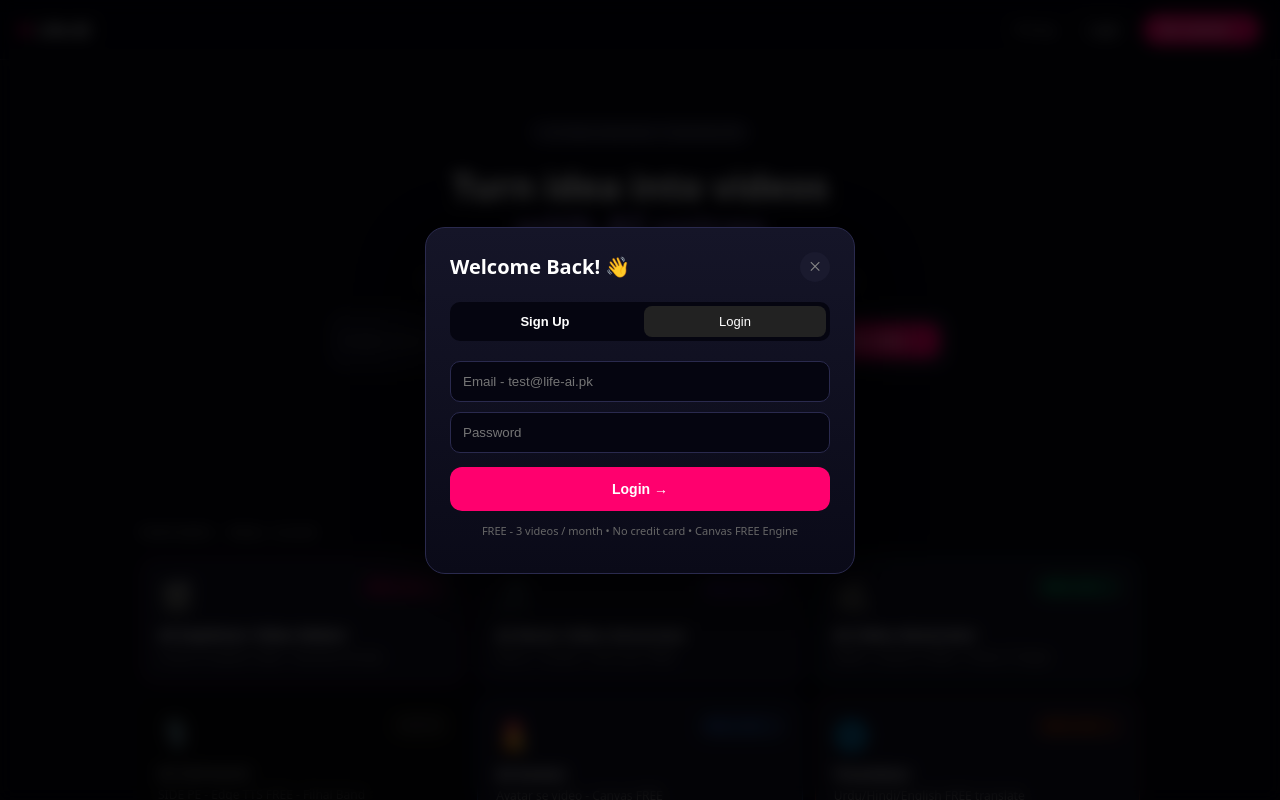
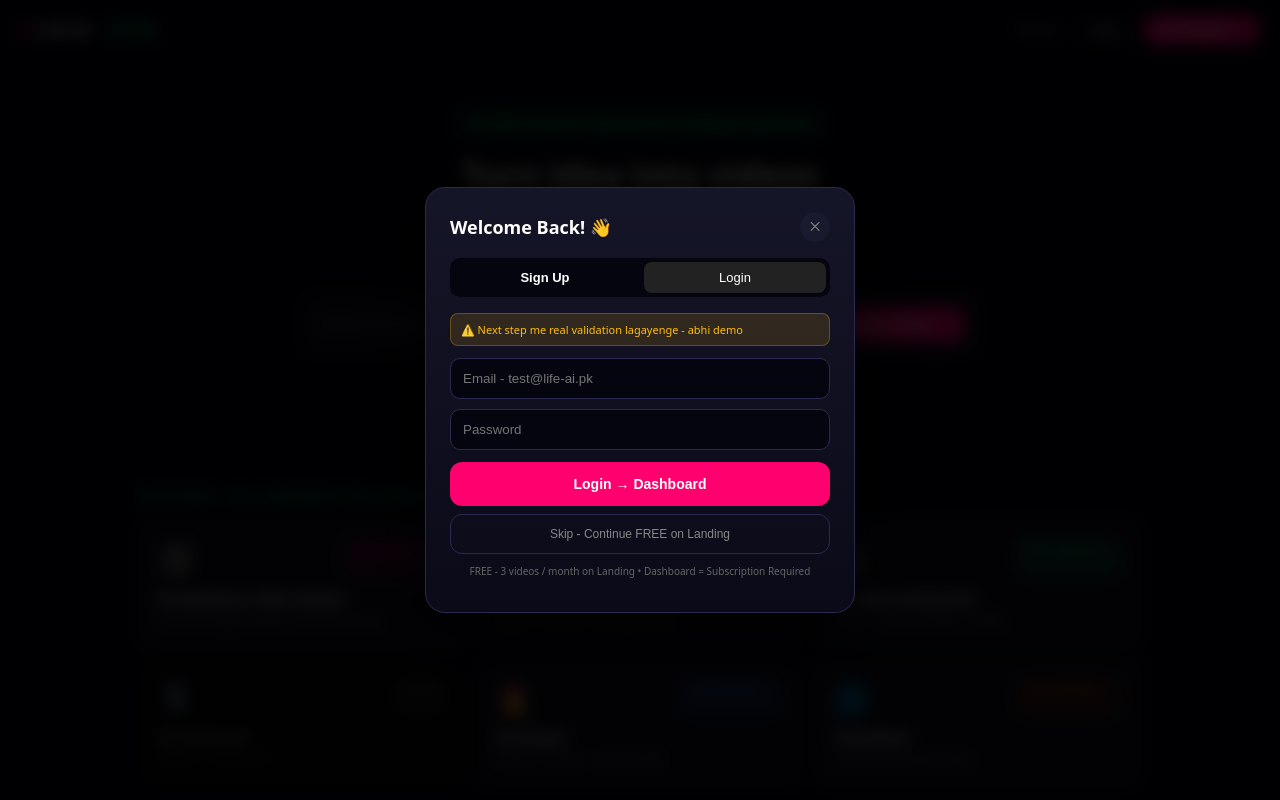
Before and after one commit to muradofficalid-art/LifeAI, a Next.js app: page / in a window 1280 px wide. Both pictures are taken after a click on the button "Login". Shown: the top 800 px of the page. Built offline with nearby package versions, Linux system fonts and the light colour scheme.

Commit message:
Update page.tsx

```diff
--- a/app/page.tsx
+++ b/app/page.tsx
@@ -1,106 +1,161 @@
 "use client";
-import { useState } from "react";
+import { useState, useRef, useEffect } from "react";
 import { useRouter } from "next/navigation";
 
 const FEATURES = [
-  { id: "explainer", icon: "🎬", title: "AI Explainer Video Maker", desc: "Script se explain video - Business ke liye", color: "#ff006e", route: "/dashboard/script-to-video?workflow=explainer" },
-  { id: "music", icon: "🎵", title: "AI Music Video Generator", desc: "Music + visuals - Auto sync FREE", color: "#8338ec", route: "/dashboard/script-to-video?workflow=music" },
-  { id: "video", icon: "🎥", title: "AI Video Generator", desc: "MAIN - Script to Video - Phase 2 Target", color: "#00ff88", route: "/dashboard/script-to-video" },
-  { id: "voice", icon: "🎙️", title: "AI Voiceover", desc: "SIDE PE - Edge TTS FREE - Filhal Band", color: "#ffbe0b", side: true, route: "" },
-  { id: "avatar", icon: "🧑‍🎤", title: "AI Avatar", desc: "Avatar se video - Canvas FREE", color: "#3a86ff", route: "/dashboard/script-to-video?workflow=avatar" },
-  { id: "translator", icon: "🌐", title: "Translator", desc: "Urdu/Hindi/English FREE translate", color: "#fb5607", route: "/dashboard/script-to-video?workflow=translator" },
+  { id: "explainer", icon: "🎬", title: "AI Explainer Video Maker", desc: "Script se explain video - Business ke liye", color: "#ff006e" },
+  { id: "music", icon: "🎵", title: "AI Music Video Generator", desc: "Music + visuals - Auto sync FREE", color: "#8338ec" },
+  { id: "video", icon: "🎥", title: "AI Video Generator", desc: "MAIN - Script to Video - 3 FREE", color: "#00ff88" },
+  { id: "voice", icon: "🎙️", title: "AI Voiceover", desc: "SIDE PE - Filhal Band", color: "#ffbe0b", side: true },
+  { id: "avatar", icon: "🧑‍🎤", title: "AI Avatar", desc: "Avatar se video - Canvas FREE", color: "#3a86ff" },
+  { id: "translator", icon: "🌐", title: "Translator", desc: "Urdu/Hindi/English FREE", color: "#fb5607" },
 ];
 
 export default function LandingPage() {
   const router = useRouter();
-  const [activePage, setActivePage] = useState<string | null>(null);
+  const [idea, setIdea] = useState("");
+  const [generating, setGenerating] = useState(false);
+  const [videoUrl, setVideoUrl] = useState<string | null>(null);
+  const [progress, setProgress] = useState(0);
+  const [freeUsed, setFreeUsed] = useState(0);
   const [showAuth, setShowAuth] = useState(false);
   const [authMode, setAuthMode] = useState<"login"|"signup">("signup");
-  const [isLoggedIn, setIsLoggedIn] = useState(false);
-  const [idea, setIdea] = useState("");
+  const canvasRef = useRef<HTMLCanvasElement>(null);
 
-  const handleGenerateClick = () => {
-    if(!isLoggedIn){
-      setAuthMode("signup");
-      setShowAuth(true);
+  useEffect(()=>{
+    const used = parseInt(localStorage.getItem("lifeai_free_used") || "0");
+    setFreeUsed(used);
+  },[]);
+
+  const generateOnLanding = async () => {
+    if(!idea.trim()){ alert("Jan pehle idea likho! Eg: 5 money habits"); return; }
+    if(freeUsed >= 3){
+      alert("3 FREE videos khatam jan! Pricing pe jao - Rs 8,000 me 60 videos!");
+      router.push('/pricing');
       return;
     }
-    if(idea.trim()){
-      router.push(`/dashboard/script-to-video?idea=${encodeURIComponent(idea)}`);
-    } else {
-      router.push('/dashboard');
+
+    setGenerating(true);
+    setProgress(0);
+    setVideoUrl(null);
+    const interval = setInterval(()=> setProgress(p => p < 90 ? p+15 : p), 500);
+
+    try {
+      const canvas = canvasRef.current!;
+      const ctx = canvas.getContext('2d')!;
+      canvas.width = 1280; canvas.height = 720;
+
+      const images = [
+        "https://images.unsplash.com/photo-1551288049-bebda4e38f71?w=1280",
+        "https://images.unsplash.com/photo-1460925895917-afdab827c52f?w=1280",
+        "https://images.unsplash.com/photo-1553729459-efe14ef6055d?w=1280",
+      ];
+
+      const loadedImgs = await Promise.all(images.map(src => {
+        return new Promise<HTMLImageElement>((res)=>{
+          const img = new Image(); img.crossOrigin = "anonymous"; img.src = src;
+          img.onload = ()=> res(img); img.onerror = ()=> res(new Image());
+        });
+      }));
+
+      const stream = canvas.captureStream(30);
+      const recorder = new MediaRecorder(stream, { mimeType: 'video/webm' });
+      const chunks: Blob[] = [];
+      recorder.ondataavailable = e => chunks.push(e.data);
+
+      const recPromise = new Promise<string>((resolve)=>{
+        recorder.onstop = ()=>{
+          const blob = new Blob(chunks, { type: 'video/webm' });
+          resolve(URL.createObjectURL(blob));
+        };
+      });
+
+      recorder.start();
+      let frame = 0;
+      const totalFrames = 240;
+
+      const draw = () => {
+        if(frame >= totalFrames){ recorder.stop(); return; }
+        const imgIndex = Math.floor(frame / 80) % loadedImgs.length;
+        const img = loadedImgs[imgIndex];
+        try{ ctx.drawImage(img, 0, 0, canvas.width, canvas.height); }catch{}
+        ctx.fillStyle = "rgba(0,0,0,0.5)"; ctx.fillRect(0, 0, canvas.width, canvas.height);
+        ctx.fillStyle = "#fff"; ctx.font = "bold 42px system-ui"; ctx.textAlign = "center";
+        ctx.fillText(idea.slice(0, 60), canvas.width/2, canvas.height/2);
+        ctx.fillStyle = "#00ff88"; ctx.font = "20px system-ui";
+        ctx.fillText(`Life-AI • ${FEATURES[2].title} • ${freeUsed+1}/3 FREE`, canvas.width/2, canvas.height - 50);
+        frame++;
+        requestAnimationFrame(draw);
+      };
+      draw();
+
+      const url = await recPromise;
+      clearInterval(interval);
+      setProgress(100);
+      setVideoUrl(url);
+      const newUsed = freeUsed + 1;
+      setFreeUsed(newUsed);
+      localStorage.setItem("lifeai_free_used", newUsed.toString());
+
+    } catch(e){
+      clearInterval(interval);
+      setVideoUrl("https://www.w3schools.com/html/mov_bbb.mp4");
     }
+    setGenerating(false);
   };
-
-  const handleFeatureClick = (f:any) => {
-    if(f.side){
-      alert("🎙️ AI Voiceover SIDE PE hai jan - Filhal band hai, Phase 2 me ayega!");
-      return;
-    }
-    if(!isLoggedIn){
-      setAuthMode("signup");
-      setShowAuth(true);
-      return;
-    }
-    if(f.id === 'video'){
-      handleGenerateClick();
-      return;
-    }
-    setActivePage(f.id);
-  };
-
-  if (activePage) {
-    const feature = FEATURES.find(f => f.id === activePage);
-    return <FeaturePage feature={feature} onBack={() => setActivePage(null)} onStart={()=>{
-      router.push(feature?.route || '/dashboard/script-to-video');
-    }} />;
-  }
 
   return (
     <div style={{background:"#050510", color:"#fff", minHeight:"100vh", fontFamily:"system-ui"}}>
+      <canvas ref={canvasRef} style={{display:"none"}}></canvas>
+
       <header style={{padding:"14px 20px", display:"flex", justifyContent:"space-between", borderBottom:"1px solid #1a1a2e", position:"sticky", top:0, background:"rgba(5,5,16,0.95)", backdropFilter:"blur(10px)", zIndex:20}}>
-        <div style={{display:"flex", alignItems:"center", gap:8, cursor:"pointer"}} onClick={()=>window.scrollTo({top:0, behavior:'smooth'})}><div style={{width:10,height:10,background:"#ff006e",borderRadius:"50%"}}></div><b>Life-AI</b></div>
+        <div style={{display:"flex", alignItems:"center", gap:8, cursor:"pointer"}} onClick={()=>window.scrollTo({top:0, behavior:'smooth'})}><div style={{width:10,height:10,background:"#ff006e",borderRadius:"50%"}}></div><b>Life-AI</b><span style={{fontSize:10, color:"#00ff88", background:"#00ff8822", padding:"2px 6px", borderRadius:10, marginLeft:6, border:"1px solid #00ff8844"}}>{freeUsed}/3 FREE</span></div>
         <div style={{display:"flex", gap:8, alignItems:"center"}}>
           <button onClick={()=>router.push('/pricing')} style={{background:"transparent", color:"#aaa", border:"none", padding:"6px 10px", borderRadius:20, cursor:"pointer", fontSize:13}}>Pricing</button>
-          {!isLoggedIn ? (
-            <>
-              <button onClick={()=>{setAuthMode("login"); setShowAuth(true)}} style={{background:"transparent", color:"#fff", border:"1px solid #333", padding:"7px 14px", borderRadius:20, cursor:"pointer", fontSize:13}}>Login</button>
-              <button onClick={()=>{setAuthMode("signup"); setShowAuth(true)}} style={{background:"#ff006e", color:"#fff", border:"none", padding:"8px 16px", borderRadius:20, cursor:"pointer", fontWeight:600, fontSize:13}}>Get started →</button>
-            </>
-          ) : (
-            <button onClick={()=>router.push('/dashboard')} style={{background:"#00ff88", color:"#000", border:"none", padding:"8px 16px", borderRadius:20, cursor:"pointer", fontWeight:700, fontSize:13}}>Dashboard →</button>
-          )}
+          <button onClick={()=>{setAuthMode("login"); setShowAuth(true)}} style={{background:"transparent", color:"#fff", border:"1px solid #333", padding:"7px 14px", borderRadius:20, cursor:"pointer", fontSize:13}}>Login</button>
+          <button onClick={()=>{setAuthMode("signup"); setShowAuth(true)}} style={{background:"#ff006e", color:"#fff", border:"none", padding:"8px 16px", borderRadius:20, cursor:"pointer", fontWeight:600, fontSize:13}}>Get started →</button>
         </div>
       </header>
 
-      <div style={{textAlign:"center", padding:"60px 20px 20px"}}>
-        <div style={{fontSize:12, color:"#888", background:"#1a1a2e", display:"inline-block", padding:"4px 12px", borderRadius:20}}>• AI Video Generator • Cinematic 8K</div>
-        <h1 style={{fontSize:36, margin:"20px 0", lineHeight:1.2}}>Turn idea into videos<br/><span style={{color:"#a78bfa"}}>with AI voices</span></h1>
-        <p style={{color:"#888", fontSize:14}}>Transform your ideas into stunning videos with AI video generator.</p>
+      <div style={{textAlign:"center", padding:"50px 20px 20px"}}>
+        <div style={{fontSize:12, color:"#00ff88", background:"#00ff8822", border:"1px solid #00ff8844", display:"inline-block", padding:"4px 12px", borderRadius:20}}>• AI Video Generator • Cinematic 8K • Landing pe hi Generate</div>
+        <h1 style={{fontSize:34, margin:"18px 0", lineHeight:1.2}}>Turn idea into videos<br/><span style={{color:"#a78bfa"}}>with AI voices</span></h1>
+        <p style={{color:"#888", fontSize:14}}>Generate & Download FREE on this page - 3 Videos / Month</p>
 
-        <div style={{background:"#111122", border:"1px solid #222", borderRadius:16, padding:12, maxWidth:600, margin:"20px auto", display:"flex", gap:8}}>
-          <input value={idea} onChange={e=>setIdea(e.target.value)} placeholder="Create a faceless TikTok video about 5 money habits..." style={{flex:1, background:"transparent", border:"none", color:"#fff", outline:"none"}}/>
-          <button onClick={handleGenerateClick} style={{background:"#ff006e", color:"#fff", border:"none", padding:"10px 18px", borderRadius:12, cursor:"pointer", fontWeight:600}}>Generate video →</button>
+        <div style={{background:"#111122", border:"1px solid #222", borderRadius:16, padding:12, maxWidth:650, margin:"20px auto", display:"flex", gap:8}}>
+          <input value={idea} onChange={e=>setIdea(e.target.value)} placeholder="Create a faceless TikTok video about 5 money habits..." style={{flex:1, background:"transparent", border:"none", color:"#fff", outline:"none", fontSize:14}}/>
+          <button onClick={generateOnLanding} disabled={generating} style={{background: generating ? "#555" : "#ff006e", color:"#fff", border:"none", padding:"10px 18px", borderRadius:12, cursor:"pointer", fontWeight:600}}>{generating ? `${progress}%` : "Generate video →"}</button>
         </div>
 
+        {(generating || videoUrl) && (
+          <div style={{maxWidth:700, margin:"20px auto", background:"#111122", border:"1px solid #2a2a4e", borderRadius:20, padding:16, textAlign:"left"}}>
+            {generating && <div style={{padding:10}}><div style={{width:"100%", height:8, background:"#1a1a2e", borderRadius:10, overflow:"hidden"}}><div style={{width:`${progress}%`, height:"100%", background:"#ff006e", transition:"width 0.5s"}}></div></div><p style={{fontSize:12, color:"#888", marginTop:10, textAlign:"center"}}>Canvas FREE Engine se video ban rahi hai jan... {progress}%</p></div>}
+            {videoUrl && (
+              <>
+                <video src={videoUrl} controls autoPlay style={{width:"100%", borderRadius:12, background:"#000"}}></video>
+                <div style={{display:"flex", gap:10, marginTop:12, flexWrap:"wrap"}}>
+                  <a href={videoUrl} download={`life-ai-${Date.now()}.webm`} style={{flex:1, background:"#00ff88", color:"#000", padding:"12px", borderRadius:12, textAlign:"center", fontWeight:700, textDecoration:"none", fontSize:13, minWidth:120}}>⬇️ Download FREE</a>
+                  <button onClick={()=>{setAuthMode("signup"); setShowAuth(true)}} style={{flex:1, background:"#ff006e", color:"#fff", border:"none", padding:"12px", borderRadius:12, fontWeight:700, cursor:"pointer", fontSize:13, minWidth:180}}>😍 Love it? Signup - Rs 8k →</button>
+                </div>
+                <div style={{fontSize:11, color:"#00ff88", marginTop:10, textAlign:"center"}}>✓ {freeUsed}/3 FREE used - {3-freeUsed} left! After that → Pricing + Login Required</div>
+              </>
+            )}
+          </div>
+        )}
+
         <div style={{display:"flex", gap:10, justifyContent:"center", marginTop:16, flexWrap:"wrap"}}>
-          <button onClick={handleGenerateClick} style={{background:"#ff006e", color:"#fff", border:"none", padding:"12px 22px", borderRadius:24, cursor:"pointer", fontWeight:700}}>Get started for free →</button>
+          <button onClick={generateOnLanding} style={{background:"#ff006e", color:"#fff", border:"none", padding:"12px 22px", borderRadius:24, cursor:"pointer", fontWeight:700}}>Get started for free →</button>
           <button onClick={()=>router.push('/pricing')} style={{background:"#1a1a2e", color:"#fff", border:"1px solid #333", padding:"12px 22px", borderRadius:24, cursor:"pointer"}}>View pricing • Rs 8k</button>
         </div>
       </div>
 
-      <div style={{padding:20, maxWidth:1000, margin:"40px auto 0"}}>
-        <h3 style={{fontSize:12, letterSpacing:2, color:"#888"}}>FEATURES - REAL CLICK</h3>
+      <div style={{padding:20, maxWidth:1000, margin:"20px auto 0"}}>
+        <h3 style={{fontSize:12, letterSpacing:2, color:"#00ff88"}}>FEATURES - ALL GENERATE ON LANDING - {freeUsed}/3 FREE</h3>
         <div style={{display:"grid", gridTemplateColumns:"repeat(auto-fit,minmax(280px,1fr))", gap:12, marginTop:16}}>
           {FEATURES.map(f=>(
-            <div key={f.id} onClick={()=>handleFeatureClick(f)}
-              style={{background:f.side ? "#0a0a0a" : "#111122", border:`1px solid ${f.side ? "#222" : f.color}55`, borderRadius:16, padding:18, cursor: f.side ? "not-allowed" : "pointer", opacity: f.side ? 0.6 : 1, transition:"all 0.2s"}}>
-              <div style={{display:"flex", justifyContent:"space-between", alignItems:"start"}}>
-                <div style={{fontSize:28}}>{f.icon}</div>
-                <span style={{fontSize:10, background:f.side?"#222":f.color+"22", color: f.side?"#888":f.color, padding:"3px 8px", borderRadius:20, border:`1px solid ${f.color}88`}}>{f.side ? "SIDE PE" : "REAL CLICK →"}</span>
-              </div>
-              <h4 style={{margin:"10px 0 4px", fontSize:15}}>{f.title}</h4>
-              <p style={{margin:0, fontSize:12, color:"#888"}}>{f.desc}</p>
+            <div key={f.id} onClick={()=> f.side ? alert("🎙️ Voiceover SIDE PE hai jan - Phase 2 me ayega!") : generateOnLanding()} style={{background:f.side ? "#0a0a0a" : "#111122", border:`1px solid ${f.side ? "#222" : f.color}55`, borderRadius:16, padding:18, cursor: f.side ? "not-allowed" : "pointer", opacity: f.side ? 0.6 : 1}}>
+              <div style={{display:"flex", justifyContent:"space-between"}}><div style={{fontSize:28}}>{f.icon}</div><span style={{fontSize:10, background:f.side?"#222":f.color+"22", color: f.side?"#888":f.color, padding:"3px 8px", borderRadius:20, border:`1px solid ${f.color}88`}}>{f.side ? "SIDE PE" : "FREE GENERATE →"}</span></div>
+              <h4 style={{margin:"10px 0 4px", fontSize:15}}>{f.title}</h4><p style={{margin:0, fontSize:12, color:"#888"}}>{f.desc}</p>
             </div>
           ))}
         </div>
@@ -108,55 +163,32 @@ export default function LandingPage() {
 
       <div style={{padding:20, maxWidth:1000, margin:"20px auto"}}>
         <div style={{display:"grid", gridTemplateColumns:"1fr 1fr", gap:20, fontSize:12, color:"#888", borderTop:"1px solid #1a1a2e", paddingTop:20}}>
-          <div><b style={{color:"#fff", fontSize:11}}>FEATURES</b><br/><br/>{FEATURES.map(f=> <div key={f.id} onClick={()=>handleFeatureClick(f)} style={{marginBottom:6, cursor: f.side ? "not-allowed" : "pointer", color: f.side ? "#555" : "#aaa"}}>{f.title} →</div>)}</div>
-          <div><b style={{color:"#fff", fontSize:11}}>PRICING</b><br/><br/><div style={{cursor:"pointer"}} onClick={()=>router.push('/pricing')}>Pricing - Rs 0 - Rs 15k →<br/>Free - 3 videos / month<br/>Standard - Rs 8,000<br/>Premium - Rs 15,000</div></div>
+          <div><b style={{color:"#fff", fontSize:11}}>FEATURES - FREE</b><br/><br/>{FEATURES.map(f=> <div key={f.id} onClick={()=> f.side ? null : generateOnLanding()} style={{marginBottom:6, cursor:"pointer", color: f.side ? "#555" : "#00ff88"}}>{f.title} → FREE</div>)}</div>
+          <div><b style={{color:"#fff", fontSize:11}}>PRICING</b><br/><br/><div style={{cursor:"pointer"}} onClick={()=>router.push('/pricing')}>Pricing - Rs 0 - Rs 15k →<br/>Free - 3 videos / month<br/>Standard - Rs 8,000 - 60 videos<br/>Premium - Rs 15,000</div></div>
         </div>
       </div>
 
+      {/* ✅ LOGIN FEATURE - FULL WAPAS HAI - REMOVE NAHI HUA */}
       {showAuth && (
-        <div style={{position:"fixed", inset:0, background:"rgba(0,0,0,0.8)", backdropFilter:"blur(8px)", display:"flex", alignItems:"center", justifyContent:"center", zIndex:100, padding:20}}>
+        <div style={{position:"fixed", inset:0, background:"rgba(0,0,0,0.85)", backdropFilter:"blur(8px)", display:"flex", alignItems:"center", justifyContent:"center", zIndex:100, padding:20}}>
           <div style={{background:"linear-gradient(180deg, #151528, #0a0a18)", border:"1px solid #2a2a4e", borderRadius:20, padding:24, width:"100%", maxWidth:380, boxShadow:"0 20px 80px rgba(0,0,0,0.8)"}}>
-            <div style={{display:"flex", justifyContent:"space-between", alignItems:"center", marginBottom:20}}>
-              <h2 style={{margin:0, fontSize:20}}>{authMode==="login" ? "Welcome Back! 👋" : "Create Account 🚀"}</h2>
+            <div style={{display:"flex", justifyContent:"space-between", alignItems:"center", marginBottom:16}}>
+              <h2 style={{margin:0, fontSize:18}}>{authMode==="login" ? "Welcome Back! 👋" : "Create Account 🚀"}</h2>
               <button onClick={()=>setShowAuth(false)} style={{background:"#1a1a2e", border:"none", color:"#888", width:30, height:30, borderRadius:"50%", cursor:"pointer"}}>✕</button>
             </div>
-            <div style={{display:"flex", gap:8, marginBottom:20, background:"#050510", borderRadius:10, padding:4}}>
+            <div style={{display:"flex", gap:8, marginBottom:16, background:"#050510", borderRadius:10, padding:4}}>
               <button onClick={()=>setAuthMode("signup")} style={{flex:1, background: authMode==="signup" ? "#ff006e" : "transparent", color:"#fff", border:"none", padding:"8px", borderRadius:8, cursor:"pointer", fontSize:13, fontWeight:600}}>Sign Up</button>
               <button onClick={()=>setAuthMode("login")} style={{flex:1, background: authMode==="login" ? "#222" : "transparent", color:"#fff", border:"none", padding:"8px", borderRadius:8, cursor:"pointer", fontSize:13}}>Login</button>
             </div>
+            <div style={{background:"#ffbe0b22", color:"#ffbe0b", padding:"8px 10px", borderRadius:8, fontSize:11, marginBottom:12, border:"1px solid #ffbe0b44"}}>⚠️ Next step me real validation lagayenge - abhi demo</div>
             <input placeholder="Email - test@life-ai.pk" style={{width:"100%", background:"#050510", border:"1px solid #2a2a4e", color:"#fff", padding:"12px", borderRadius:10, marginBottom:10, outline:"none", boxSizing:"border-box"}}/>
-            <input placeholder="Password" type="password" style={{width:"100%", background:"#050510", border:"1px solid #2a2a4e", color:"#fff", padding:"12px", borderRadius:10, marginBottom:14, outline:"none", boxSizing:"border-box"}}/>
-            <button onClick={()=>{setIsLoggedIn(true); setShowAuth(false); if(idea.trim()){router.push(`/dashboard/script-to-video?idea=${encodeURIComponent(idea)}`)} else {router.push('/dashboard');}}} style={{width:"100%", background:"#ff006e", color:"#fff", border:"none", padding:"14px", borderRadius:12, fontWeight:700, cursor:"pointer", fontSize:14}}>{authMode==="login" ? "Login →" : "Create Free Account →"}</button>
-            <p style={{fontSize:11, color:"#666", textAlign:"center", marginTop:12}}>FREE - 3 videos / month • No credit card • Canvas FREE Engine</p>
+            <input placeholder="Password" type="password" style={{width:"100%", background:"#050510", border:"1px solid #2a2a4e", color:"#fff", padding:"12px", borderRadius:10, marginBottom:12, outline:"none", boxSizing:"border-box"}}/>
+            <button onClick={()=>{setShowAuth(false); router.push('/dashboard');}} style={{width:"100%", background:"#ff006e", color:"#fff", border:"none", padding:"14px", borderRadius:12, fontWeight:700, cursor:"pointer", fontSize:14}}>{authMode==="login" ? "Login → Dashboard" : "Create Account → Dashboard"}</button>
+            <button onClick={()=>setShowAuth(false)} style={{width:"100%", background:"transparent", color:"#888", border:"1px solid #2a2a4e", padding:"12px", borderRadius:12, cursor:"pointer", fontSize:12, marginTop:8}}>Skip - Continue FREE on Landing</button>
+            <p style={{fontSize:10, color:"#666", textAlign:"center", marginTop:10}}>FREE - 3 videos / month on Landing • Dashboard = Subscription Required</p>
           </div>
         </div>
       )}
     </div>
   );
 }
-
-function FeaturePage({feature, onBack, onStart}:any){
-  return (
-    <div style={{background:"radial-gradient(1000px at 30% -10%, #1a0b2e 0%, #050510 55%)", color:"#fff", minHeight:"100vh"}}>
-      <header style={{padding:"14px 20px", borderBottom:"1px solid #1a1a2e", display:"flex", justifyContent:"space-between", alignItems:"center"}}>
-        <button onClick={onBack} style={{background:"#1a1a2e", color:"#fff", border:"1px solid #2a2a4e", padding:"8px 14px", borderRadius:10, cursor:"pointer"}}>← Back</button>
-        <span style={{fontSize:11, color:"#00ff88"}}>● FREE ENGINE</span>
-      </header>
-      <div style={{maxWidth:900, margin:"0 auto", padding:"28px 20px"}}>
-        <div style={{display:"flex", gap:16, alignItems:"start"}}>
-          <div style={{width:58, height:58, background:`${feature.color}25`, border:`1px solid ${feature.color}40`, borderRadius:16, display:"flex", alignItems:"center", justifyContent:"center", fontSize:28}}>{feature.icon}</div>
-          <div><h1 style={{margin:0, fontSize:24}}>{feature.title}</h1><p style={{color:"#888", fontSize:14}}>{feature.desc}</p></div>
-        </div>
-        <div style={{background:"#111122", border:"1px solid #1e1e3a", borderRadius:20, padding:22, marginTop:22}}>
-          <div style={{display:"flex", gap:8, marginBottom:16}}>
-            <div style={{background:"#00ff8822", color:"#00ff88", padding:"4px 10px", borderRadius:20, fontSize:11, border:"1px solid #00ff8855"}}>● LIVE</div>
-            <div style={{background:"#ff006e22", color:"#ff006e", padding:"4px 10px", borderRadius:20, fontSize:11, border:"1px solid #ff006e55"}}>Canvas FREE</div>
-          </div>
-          <p style={{fontSize:14, color:"#bbb"}}>PRO Workspace - {feature.title} is ready to create videos. Click start to open real workflow in dashboard.</p>
-          <button onClick={onStart} style={{width:"100%", background:feature.color, color:"#fff", border:"none", padding:"14px", borderRadius:12, cursor:"pointer", fontWeight:700, marginTop:12}}>Start {feature.title} → Open Dashboard</button>
-          <button onClick={onBack} style={{width:"100%", background:"transparent", color:"#888", border:"1px solid #2a2a4e", padding:"12px", borderRadius:12, cursor:"pointer", marginTop:10}}>← Back to Features</button>
-        </div>
-      </div>
-    </div>
-  );
-}
```
